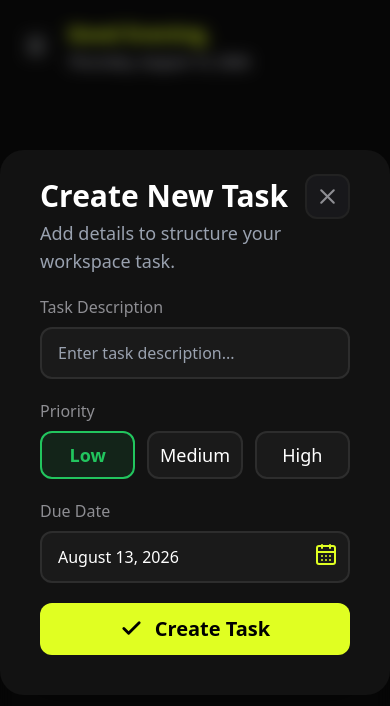
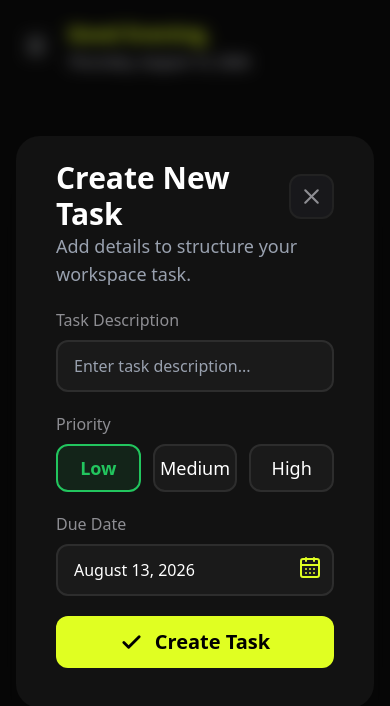
Before and after one commit to caseabdullah/Taskora, a React (Vite) app in the folder Frontend/: page /dashboard/createTask in a window 390 px wide. Shown: the top 706 px of the page. Built offline with nearby package versions, Linux system fonts and the light colour scheme.

Commit message:
Update responsive Done

```diff
--- a/Frontend/src/Pages/Createtask.jsx
+++ b/Frontend/src/Pages/Createtask.jsx
@@ -46,7 +46,7 @@ const Createtask = () => {
 
   return (
     <div
-    className="fixed inset-0 z-50 flex items-center justify-center bg-black/30 backdrop-blur-sm">
+    className="fixed inset-0 z-50 flex items-center justify-center bg-black/30 backdrop-blur-sm p-4">
       <div className="relative register bg-[#121212] w-130 rounded-3xl shadow-2xl px-10 pt-6 pb-10">
         {loading && (
               <div className="fixed inset-0 rounded-3xl z-50 flex items-center justify-center  bg-black/30 backdrop-blur-sm">
@@ -150,8 +150,8 @@ const Createtask = () => {
         year: "numeric"
       })}
       onClick={() => setopen(!open)}
-      className="w-full border-2 caret-white text-white bg-[#1A1A1A] border-[#2D2D2D] rounded-xl px-4 py-3 outline-none focus:border-[#E0FF22] transition-colors duration-300 cursor-pointer"
-    /> <CalendarDays color="#E0FF22"  className=" absolute top-3 right-3 cursor-pointer" onClick={() => setopen(!open)}/>
+      className="w-full border-2 caret-white text-white bg-[#1A1A1A] border-[#2D2D2D] rounded-xl px-4 py-3 outline-none focus:border-[#E0FF22] transition-colors duration-300 cursor-pointer"/>
+       <CalendarDays color="#E0FF22"  className=" absolute top-3 right-3 sm:right-0 cursor-pointer" onClick={() => setopen(!open)}/>
 
     {open && (
       <div className="absolute z-50 mt-2 left-120 -top-80 bg-[#111111] border-2 border-[#2D2D2D] rounded-xl p-3 shadow-2xl">
```
